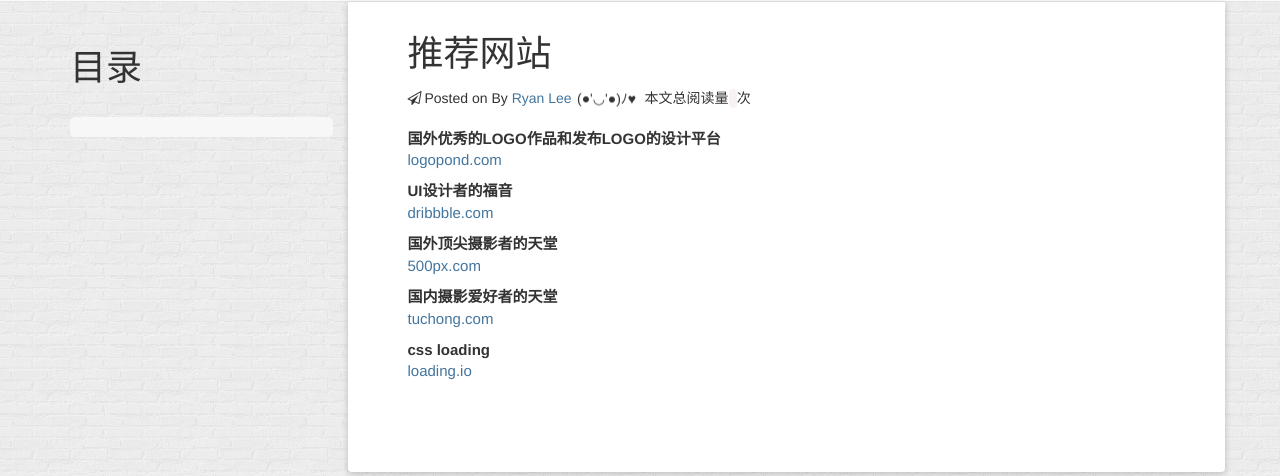
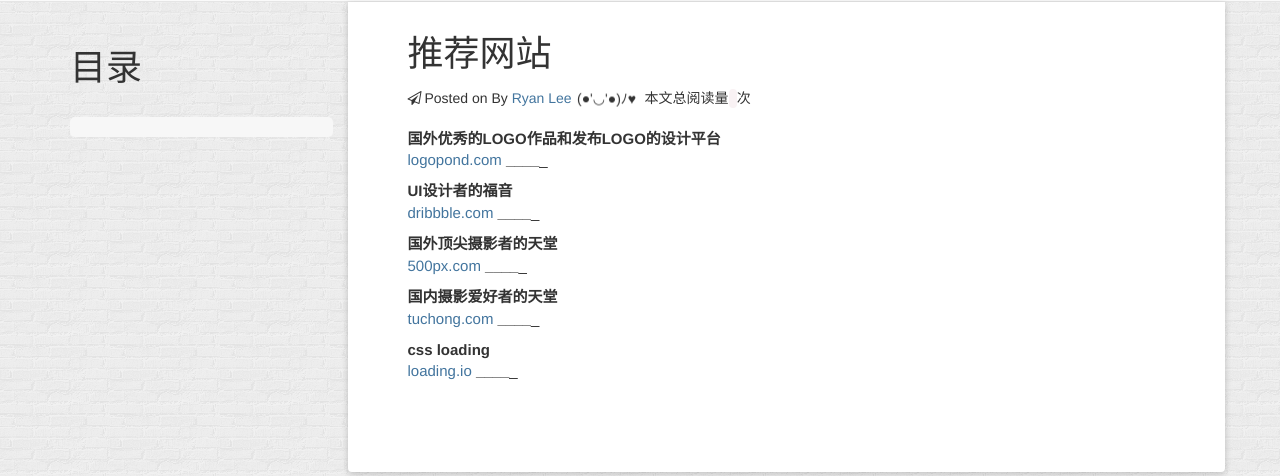
Before and after one commit to chjiyun/chjiyun.github.io, a Jekyll site: the page built from website.md, in a window 1280 px wide and 1129 px high. Shown: the part 345-821 px from the top of the window. Built offline with Jekyll 4.4.1, drawn with Linux system fonts in a browser that asks for light colours; nearby versions of some CDN libraries; comment, search, counter and statistics services are not loaded.

```diff
--- a/website.md
+++ b/website.md
@@ -9,15 +9,20 @@ permalink: /website/
 
 **国外优秀的LOGO作品和发布LOGO的设计平台**
 [logopond.com](http://www.logopond.com)
+_____________
 
 **UI设计者的福音**
 [dribbble.com](http://www.dribbble.com)
+_____________
 
 **国外顶尖摄影者的天堂**
 [500px.com](http://www.500px.com)
+_____________
 
 **国内摄影爱好者的天堂**
 [tuchong.com](http://www.tuchong.com)
+_____________
 
 **css loading**
 [loading.io](http://www.loading.io)
+_____________
```
